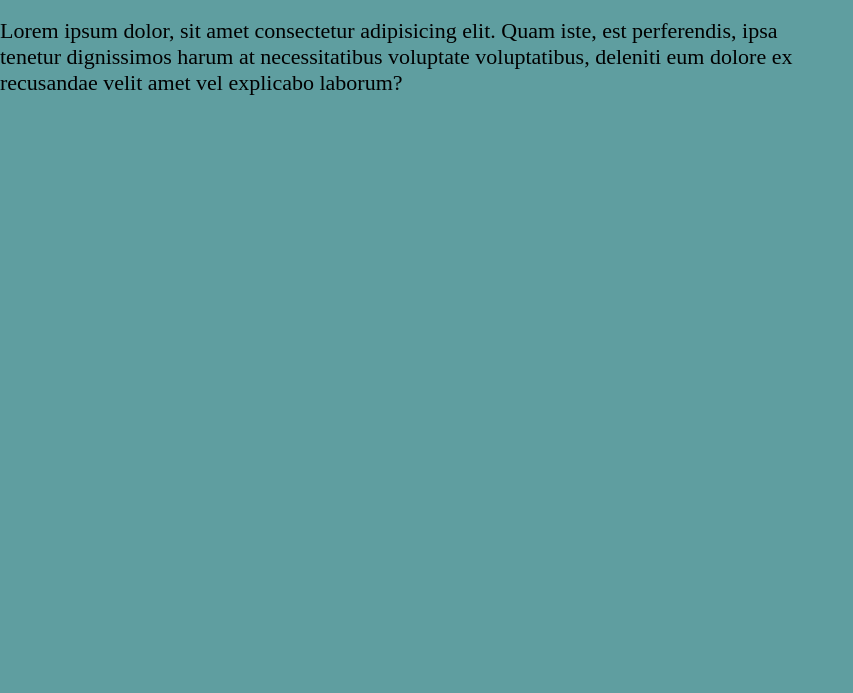
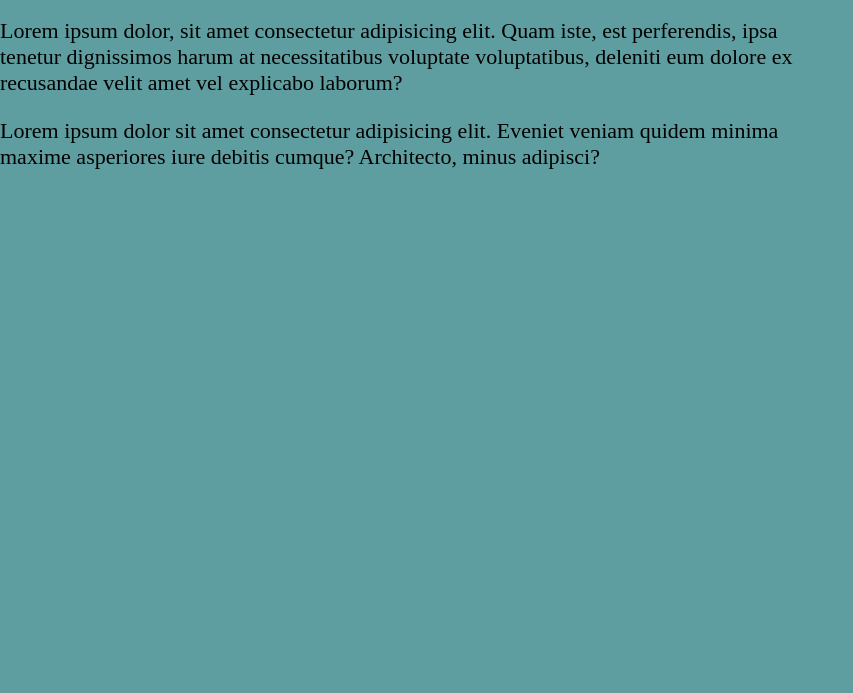
Before and after one commit to hocineqara/site-git, a plain HTML site: page index.html in a window 1280 px wide. Shown: the part 107-800 px from the top of the page, without its empty margins (0-853 px from the left). Drawn offline with Linux system fonts and the light colour scheme.

Commit message:
Ajouter une paragraphe dans index.html

```diff
--- a/index.html
+++ b/index.html
@@ -14,5 +14,8 @@
         necessitatibus voluptate voluptatibus,
         deleniti eum dolore ex recusandae velit amet vel explicabo laborum?
     </p>
+    <p>Lorem ipsum dolor sit amet consectetur adipisicing elit.
+        Eveniet veniam quidem minima maxime asperiores iure
+        debitis cumque? Architecto, minus adipisci?</p>
 </body>
 </html>
```
